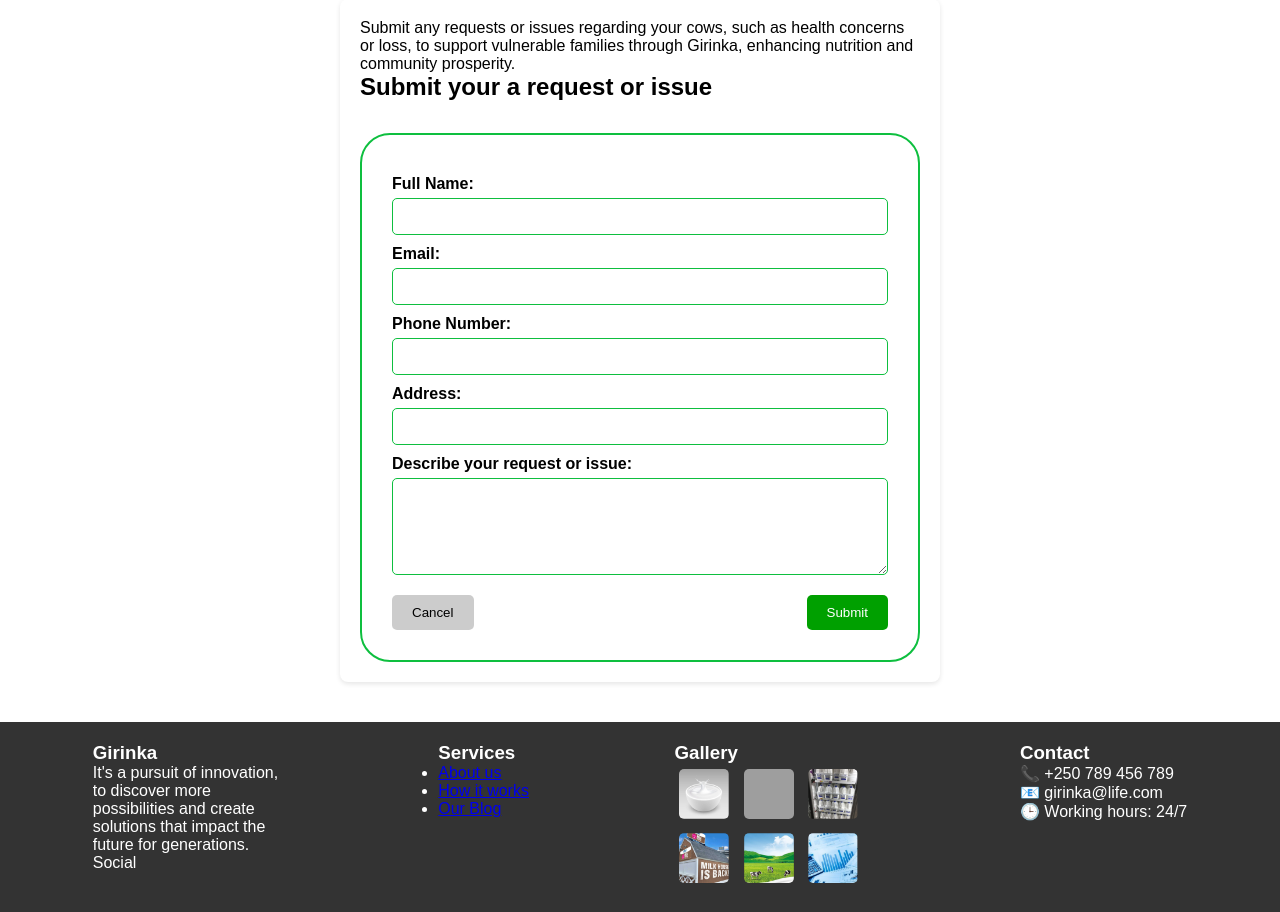
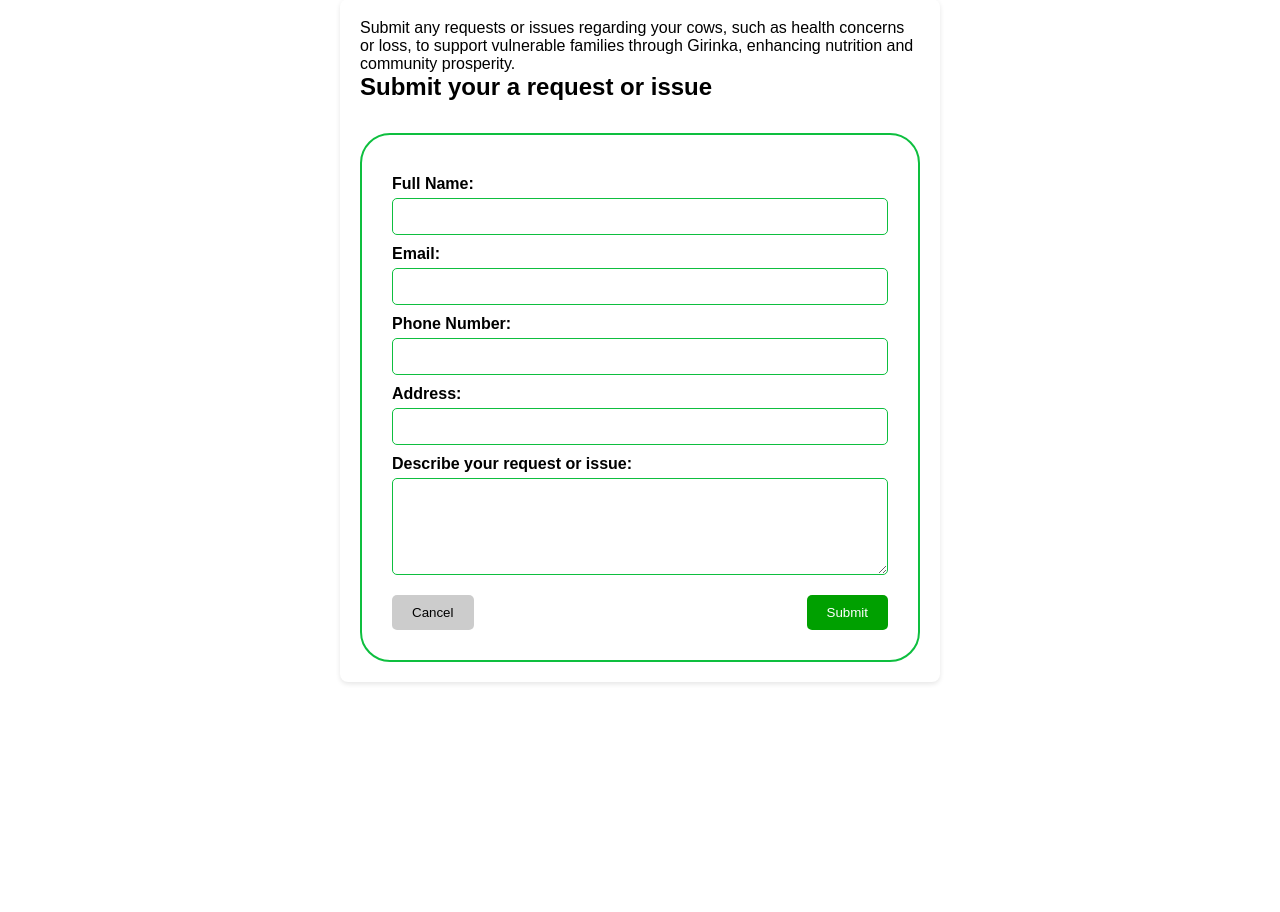
Before and after one commit to mugishaj092/girainka-system, a Django app: page /report/ in a window 1280 px wide. Shown: the part 136-1048 px from the top of the page. After the commit the page ends 820 px from the top, so only its background shows below. Run offline with Django 5.2, Linux system fonts and the light colour scheme; grey boxes are pictures that could not be loaded.

Commit message:
Will delete unuseded image

```diff
--- a/girainka/templates/website/report.html
+++ b/girainka/templates/website/report.html
@@ -5,7 +5,6 @@
 {% block title %}Home{% endblock %}
 
 {% block content %}
-<main>
     <div class="form-container">
 
         <p>Submit any requests or issues regarding your cows, such as health concerns or loss, to support vulnerable families through Girinka, enhancing nutrition and community prosperity.</p>
@@ -24,7 +23,7 @@
             <input type="text" id="address" name="address" required>
 
             <label for="description">Describe your request or issue:</label>
-            <textarea id="png"description" name="description" rows="5" required></textarea>
+            <textarea id="png" name="description" rows="5" required></textarea>
 
             <div class="buttons">
                 <button type="button" class="cancel">Cancel</button>
@@ -32,41 +31,4 @@
             </div>
         </form>
     </div>
-</main>
-<footer>
-    <div class="footer-content">
-        <div class="info">
-            <h3>Girinka</h3>
-            <p>It's a pursuit of innovation, to discover more possibilities and create solutions that impact the future for generations.</p>
-            <p>Social</p>
-        </div>
-        <div class="services">
-            <h3>Services</h3>
-            <ul>
-                <li><a href="#">About us</a></li>
-                <li><a href="#">How it works</a></li>
-                <li><a href="#">Our Blog</a></li>
-            </ul>
-        </div>
-        <div class="gallery">
-            <h3>Gallery</h3>
-            <!-- Replace with real images -->
-            <div class="images">
-                <img src="{% static 'assets/report_img1.png' %}"alt="">
-                <img src="{% static 'assets/report_img2.png' %}"alt="">
-                <img src="{% static 'assets/report_img3.png' %}"alt="">
-                <img src="{% static 'assets/report_img4.png' %}"alt="">
-                <img src="{% static 'assets/report_img5.png' %}"alt="">
-                <img src="{% static 'assets/report_img6.png' %}"alt="">
-
-            </div>
-        </div>
-        <div class="contact">
-            <h3>Contact</h3>
-            <p>📞 +250 789 456 789</p>
-            <p>📧 girinka@life.com</p>
-            <p>🕒 Working hours: 24/7</p>
-        </div>
-    </div>
-</footer>
 {% endblock %}
```
Also changed, not shown: girainka/static/assets/report_img1.png (deleted), girainka/static/assets/report_img3.png (deleted), girainka/static/assets/report_img4.png (deleted), girainka/static/assets/report_img5.png (deleted), girainka/static/assets/report_img6.png (deleted), girainka/static/assets/rport_img2.png (deleted).
